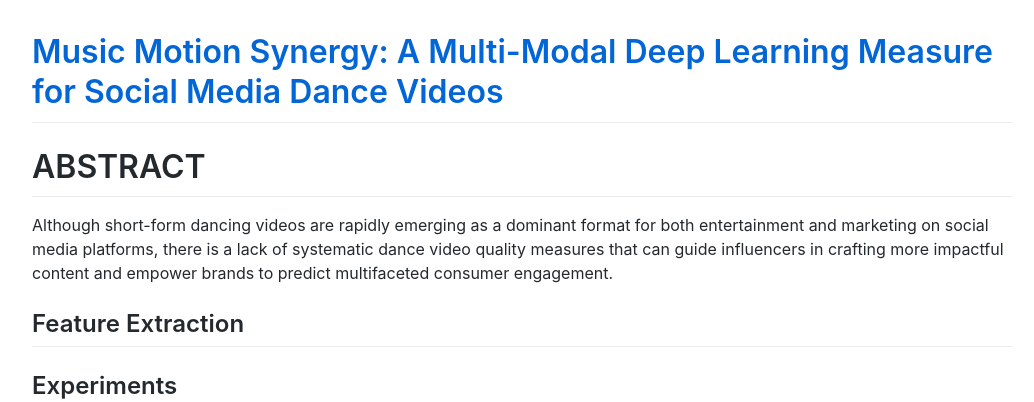
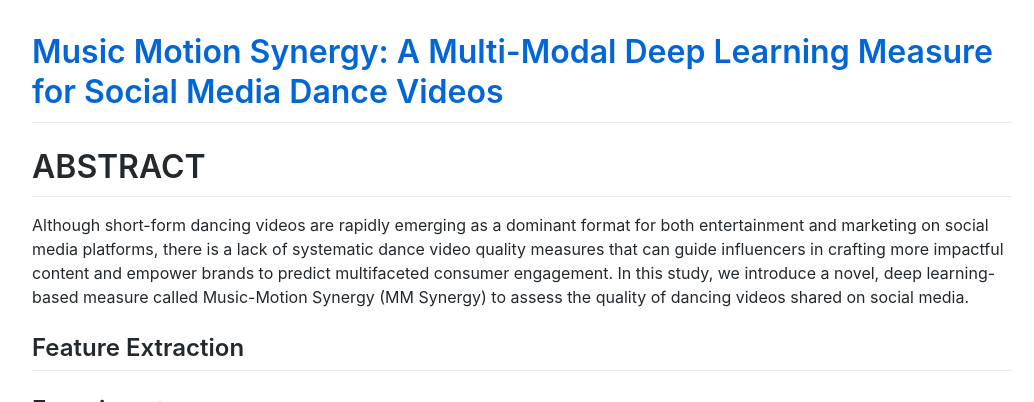
Before and after one commit to eyoy/mmsynergy, a Jekyll site: the page built from index.md, in a window 1280 px wide and 900 px high, cut to the strip 0-402 px from the top of the window. Shown: the whole strip, without its empty margins (118-1152 px from the left). Built offline with Jekyll 4.4.1, drawn with Linux system fonts in a browser that asks for light colours; comment, search, counter and statistics services are not loaded; our own code applies the rules of GitHub Pages for plain Markdown files.

Commit message:
Update index.md

```diff
--- a/index.md
+++ b/index.md
@@ -4,7 +4,7 @@
 
 # ABSTRACT
 
-Although short-form dancing videos are rapidly emerging as a dominant format for both entertainment and marketing on social media platforms, there is a lack of systematic dance video quality measures that can guide influencers in crafting more impactful content and empower brands to predict multifaceted consumer engagement.
+Although short-form dancing videos are rapidly emerging as a dominant format for both entertainment and marketing on social media platforms, there is a lack of systematic dance video quality measures that can guide influencers in crafting more impactful content and empower brands to predict multifaceted consumer engagement. In this study, we introduce a novel, deep learning-based measure called Music-Motion Synergy (MM Synergy) to assess the quality of dancing videos shared on social media.
 
 ## Feature Extraction
 ## Experiments
```
